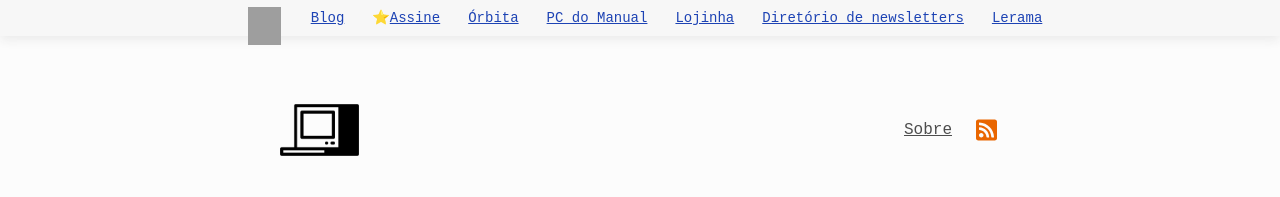
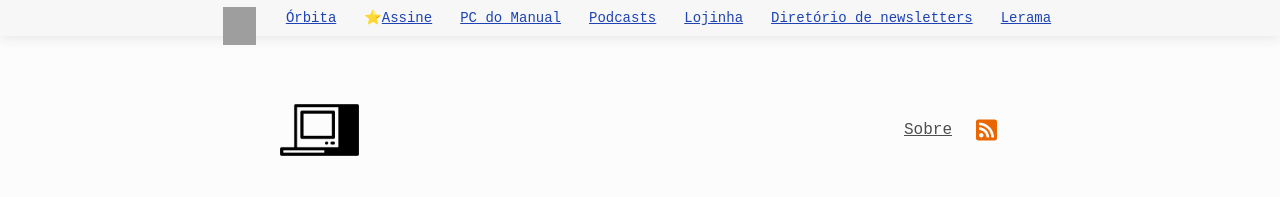
Before and after one commit to manualdousuario/pcdomanual-site, a Jekyll site: the page built from index.html, in a window 1280 px wide. Shown: the top 197 px of the page. Built offline with Jekyll 4.4.1, drawn with Linux system fonts in a browser that asks for light colours; grey boxes are pictures that could not be loaded.

Commit message:
Adiciona Umami; atualiza barra global

```diff
--- a/_includes/footer.html
+++ b/_includes/footer.html
@@ -4,5 +4,6 @@
     <p><a href="https://creativecommons.org/licenses/by-nc-sa/4.0/deed.pt_BR">CC BY-NC SA 4.0</a> &middot; 2023–2025</p>
   </footer>
 
+<script defer src="https://umami.manualdousuario.net/script.js" data-website-id="4d0a402d-0e8e-4634-9e7d-5112ebc1bd33"></script>
 </body>
 </html>
--- a/_includes/header.html
+++ b/_includes/header.html
@@ -17,13 +17,15 @@
 <body{% if page.id %} class="single"{% endif %}>
   <div class="top-bar">
     <h3>
-      <img src="https://manualdousuario.net/wp-content/themes/dez/img/logo-manual-top-bar.avif" height="38" width="33" alt>
+      <a href="https://manualdousuario.net/">
+        <img src="https://manualdousuario.net/wp-content/themes/dez/img/logo-manual-top-bar.avif" height="38" width="33" alt>
+      </a>
     </h3>
     <ul>
-      <li><a href="https://manualdousuario.net/">Blog</a></li>
+      <li><a href="https://manualdousuario.net/orbita/">Órbita</a></li>
       <li class="apoie"><a href="https://manualdousuario.net/apoie/">⭐️<span>Assine</span></a></li>
-      <li><a href="https://manualdousuario.net/orbita/">Órbita</a></li>
       <li><a href="https://pcdomanual.com/">PC do Manual</a></li>
+      <li><a href="https://manualdousuario.net/podcast/">Podcasts</a></li>
       <li><a href="https://manualdousuario.net/loja/">Lojinha</a></li>
       <li><a href="https://manualdousuario.net/newsletters-brasileiras/">Diretório de newsletters</a></li>
       <li><a href="https://lerama.pcdomanual.com">Lerama</a></li>
--- a/assets/style.css
+++ b/assets/style.css
@@ -172,7 +172,7 @@ main {
 	justify-content: center;
 	column-gap: 1.5rem;
 	margin-bottom: 2lh;
-	padding-left: 1rem;
+	padding-inline: 1rem;
 	height: 36px;
 }
 .top-bar * {
@@ -221,15 +221,16 @@ main {
 	text-decoration: underline;
 }
 
-@media (max-width: 480px) {
+@media (max-width: 900px) {
 	.top-bar {
 		justify-content: start;
+		padding-right: 0;
 	}
-	.top-bar,
-	.top-bar ul {
-		column-gap: .75rem;
+	.top-bar {
+		column-gap: 1rem;
 	}
 	.top-bar ul {
+		column-gap: .5rem;
 		padding-right: 1rem;
 	}
 }
```
Lines whose indentation alone changed are shown as unchanged.
